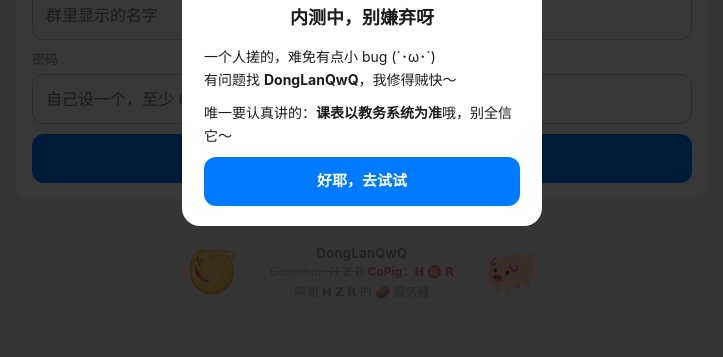
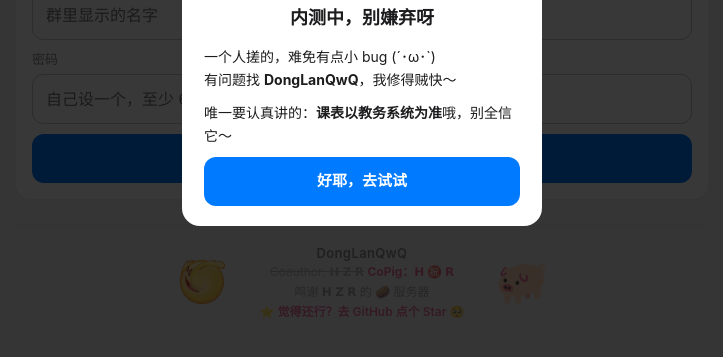
Before and after one commit to DongLanQwQ0/ZJU-Tongge-Schedule, a website: page public/index.html in a window 1280 px wide. Shown: the part 323-680 px from the top of the page, without its empty margins (278-1001 px from the left). Drawn offline with Linux system fonts and the light colour scheme; files whose address does not match are found by name.

Commit message:
加上 GitHub 仓库跳转与求 Star 入口
- README：顶部加仓库链接，底部新增「求个 Star」一节（并进目录）
- 应用页脚：鸣谢那行下面加一个粉色可点的 Star 链接（页脚唯一外链）
- 测试未受影响：index.html 的静态资源检查会过滤 https 外链，页脚 CoPig/鸣谢 断言照旧

```diff
--- a/public/index.html
+++ b/public/index.html
@@ -362,6 +362,7 @@
         <div class="foot-sign">DongLanQwQ</div>
         <div class="foot-sub"><s>Coauthor: 𝗛 𝗭 𝗥</s> <b class="foot-copig">CoPig：𝗛 ㊗️ 𝗥</b></div>
         <div class="foot-sub">鸣谢 𝗛 𝗭 𝗥 的 🥔 服务器</div>
+        <div class="foot-sub"><a class="foot-star" href="https://github.com/DongLanQwQ0/ZJU-Tongge-Schedule" target="_blank" rel="noopener noreferrer">⭐ 觉得还行？去 GitHub 点个 Star 🥺</a></div>
     </div>
     <span class="foot-slot"><img class="foot-mascot" id="foot-mascot-right" alt="" hidden></span>
 </footer>
--- a/public/style.css
+++ b/public/style.css
@@ -439,6 +439,9 @@ label.field span { display: block; font-size: 13px; color: var(--text-2); margin
 .foot-sub + .foot-sub { margin-top: 2px; }
 .foot-sub s { opacity: .75; }
 .foot-copig { color: var(--pink); font-weight: 700; }
+/* 页脚唯一的外链：得看得出能点，所以给粉色 + 悬停下划线 */
+.foot-star { color: var(--pink); font-weight: 600; text-decoration: none; }
+.foot-star:hover { text-decoration: underline; }
 .foot-mascot { max-height: clamp(38px, 12vw, 52px); max-width: 100%; opacity: .85; }
 /* 整张铺满、没透明背景的那种（深炸梗图）：圆角当贴纸，别像块贴歪的方块。
    有透明通道的图四角本来就什么都没有，加了也不影响。 */
```
Also changed, not shown: README.md.
